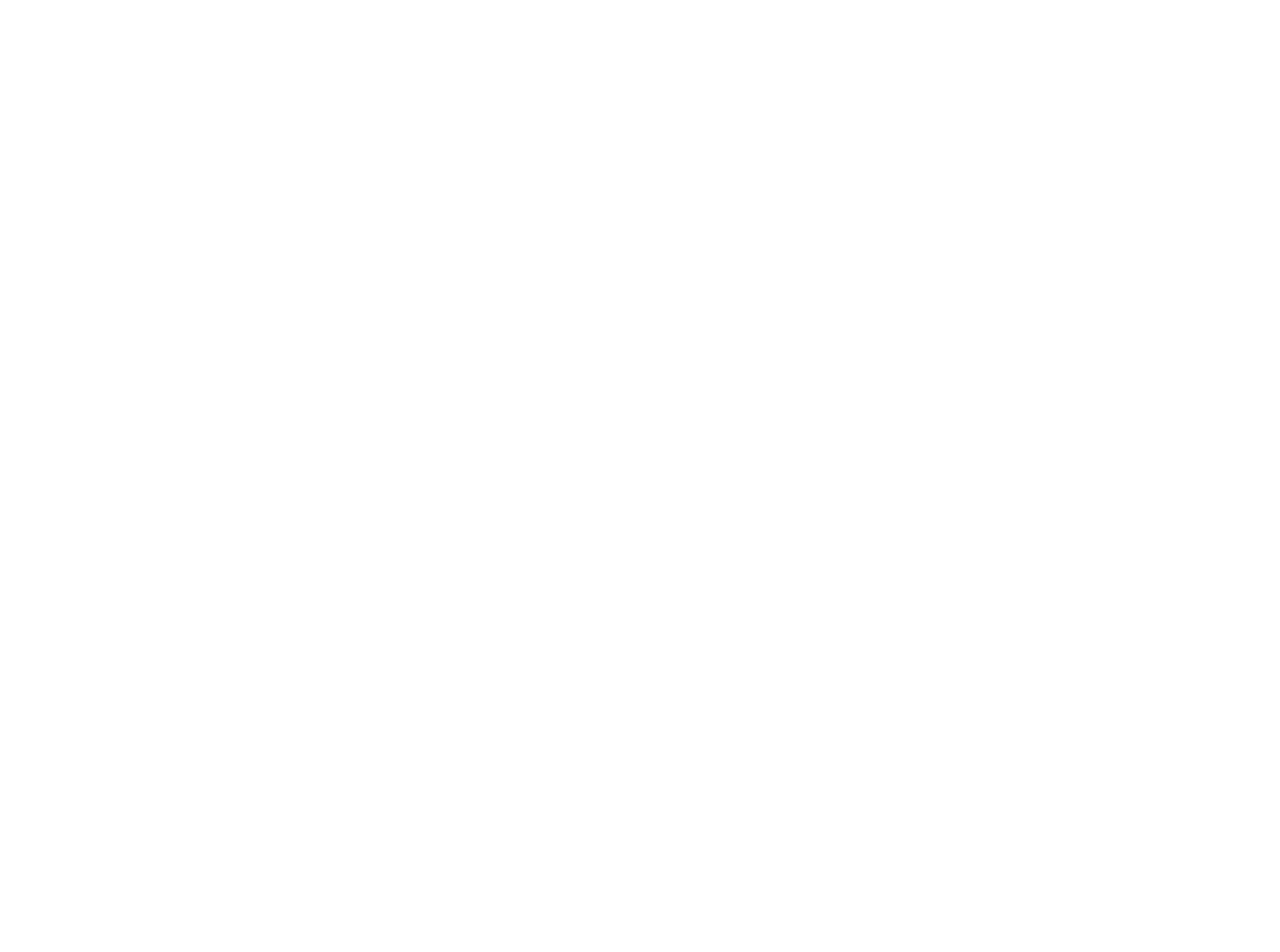
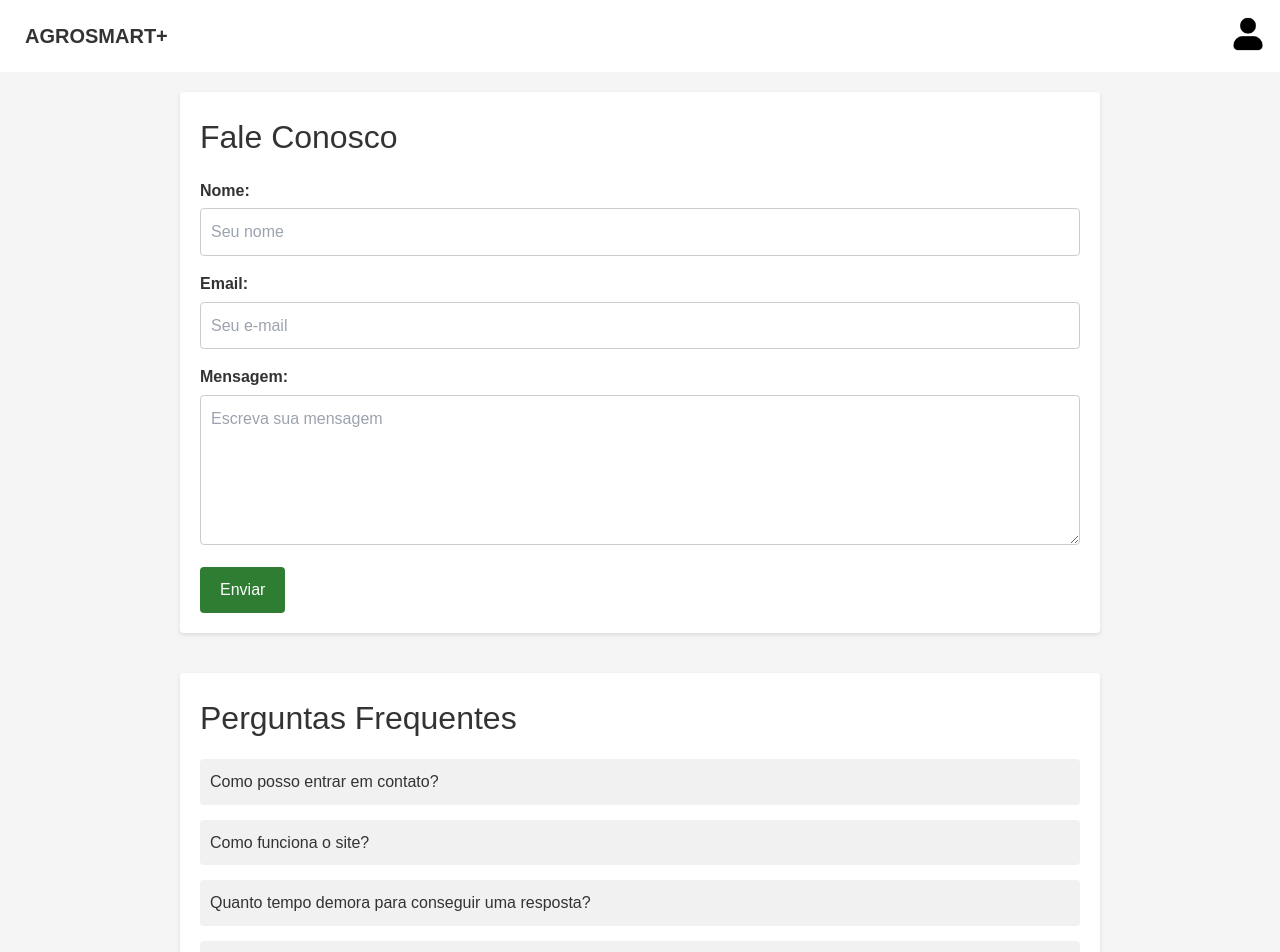
Before and after one commit to agrosmart030-lgtm/AgroSmart, a React (Vite) app in the folder frontend/: page /faq in a window 1280 px wide. Before the commit this address had no page. Shown: the top 952 px of the page. Before the commit the page ends 800 px from the top, so only its background shows below. Built offline with nearby package versions, Linux system fonts and the light colour scheme.

Commit message:
Estou atualizando pois foi incrmentado a pagina de FAQ o suporte do cliente

```diff
--- a/frontend/src/App.jsx
+++ b/frontend/src/App.jsx
@@ -1,9 +1,10 @@
-import { BrowserRouter as Router, Routes, Route } from 'react-router-dom';
+import { Route, BrowserRouter as Router, Routes } from "react-router-dom";
 
-import Home from './pages/home/Home';
-import Cadastro from './pages/cadastro/Cadastro';
-import Dashboard from './pages/dashboard/Dashboard';
-import Login from './pages/login/Login';
+import Cadastro from "./pages/cadastro/Cadastro";
+import Dashboard from "./pages/dashboard/Dashboard";
+import Faq from "./pages/faq/Faq";
+import Home from "./pages/home/Home";
+import Login from "./pages/login/Login";
 
 function App() {
   return (
@@ -13,6 +14,7 @@ function App() {
         <Route path="/cadastro" element={<Cadastro />} />
         <Route path="/dashboard" element={<Dashboard />} />
         <Route path="/login" element={<Login />} />
+        <Route path="/faq" element={<Faq />} />
       </Routes>
     </Router>
   );
--- /dev/null
+++ b/frontend/src/pages/faq/Faq.jsx
@@ -0,0 +1,275 @@
+import React, { useState } from "react";
+import { Link } from "react-router-dom";
+import userImage from "../../assets/user.png";
+
+export default function SuporteAgricola() {
+  const [form, setForm] = useState({ name: "", email: "", message: "" });
+
+  const handleChange = (e) => {
+    const { name, value } = e.target;
+    setForm((prev) => ({ ...prev, [name]: value }));
+  };
+
+  const handleSubmit = (e) => {
+    e.preventDefault();
+    alert("Sua mensagem foi enviada com sucesso!");
+    setForm({ name: "", email: "", message: "" });
+  };
+
+  const toggleAnswer = (e) => {
+    const answer = e.currentTarget.nextElementSibling;
+    if (answer.style.display === "block") {
+      answer.style.display = "none";
+    } else {
+      answer.style.display = "block";
+    }
+  };
+
+  return (
+    <div>
+      <style>{`
+        * {
+          margin: 0;
+          padding: 0;
+          box-sizing: border-box;
+        }
+
+        body {
+          font-family: Arial, sans-serif;
+          line-height: 1.6;
+          background: #f5f5f5;
+          color: #333;
+        }
+
+        .container {
+          max-width: 960px;
+          margin: 20px auto;
+          padding: 0 20px;
+        }
+
+        header {
+          background: #2e7d32;
+          color: #fff;
+          padding: 20px 0;
+          text-align: center;
+          margin-bottom: 30px;
+        }
+
+        h1, h2 {
+          margin-bottom: 15px;
+          font-size: 2em;
+          font-family: 'Arial', sans-serif;
+        }
+
+        .support-form {
+          background: #fff;
+          padding: 20px;
+          border-radius: 4px;
+          margin-bottom: 40px;
+          box-shadow: 0 2px 4px rgba(0,0,0,0.1);
+        }
+
+        .support-form label {
+          display: block;
+          margin-bottom: 5px;
+          font-weight: bold;
+        }
+
+        .support-form input,
+        .support-form textarea {
+          width: 100%;
+          padding: 10px;
+          margin-bottom: 15px;
+          border: 1px solid #ccc;
+          border-radius: 4px;
+        }
+
+        .support-form button {
+          display: inline-block;
+          background: #2e7d32;
+          color: #fff;
+          border: none;
+          padding: 10px 20px;
+          border-radius: 4px;
+          cursor: pointer;
+        }
+
+        .support-form button:hover {
+          background: #45a049;
+        }
+
+        .faq-section {
+          background: #fff;
+          padding: 20px;
+          border-radius: 4px;
+          box-shadow: 0 2px 4px rgba(0,0,0,0.1);
+        }
+
+        .faq-item + .faq-item {
+          margin-top: 15px;
+        }
+
+        .faq-item .question {
+          background: #f1f1f1;
+          padding: 10px;
+          cursor: pointer;
+          border-radius: 4px;
+          transition: 0.3s;
+        }
+
+        .faq-item .question:hover {
+          background: #e2e2e2;
+        }
+
+        .faq-item .answer {
+          margin-top: 5px;
+          padding: 10px;
+          display: none;
+          border-left: 3px solid #4CAF50;
+          background: #fafafa;
+          border-radius: 4px;
+        }
+
+        footer {
+          text-align: center;
+          margin-top: 40px;
+          padding: 20px 0;
+          background: #2e7d32;
+          color: #fff;
+        }
+      `}</style>
+
+      <div className="navbar bg-base-100">
+        <div className="flex-1">
+          <a className="btn btn-ghost text-xl">AGROSMART+</a>
+        </div>
+        <div className="flex-none">
+          <div className="dropdown dropdown-end">
+            <div
+              tabIndex={0}
+              role="button"
+              className="btn btn-ghost btn-circle"
+            ></div>
+            <div
+              tabIndex={0}
+              className="card card-compact dropdown-content bg-base-100 z-[1] mt-3 w-52 shadow"
+            ></div>
+          </div>
+          <div className="dropdown dropdown-end">
+            <div
+              tabIndex={0}
+              role="button"
+              className="btn btn-ghost btn-circle avatar"
+            >
+              <div className="w-10 rounded-full">
+                <img alt="User" src={userImage} />
+              </div>
+            </div>
+            <ul
+              tabIndex={0}
+              className="menu menu-sm dropdown-content bg-base-100 rounded-box z-[1] mt-3 w-52 p-2 shadow"
+            >
+              <li>
+                <a className="justify-between">
+                  Perfil
+                  <span className="badge">New</span>
+                </a>
+              </li>
+              <li>
+                <Link to="/configuracao">Configuração</Link>
+              </li>
+              <li>
+                <a>Sair</a>
+              </li>
+            </ul>
+          </div>
+        </div>
+      </div>
+
+      <div className="container">
+        <section className="support-form">
+          <h2>Fale Conosco</h2>
+          <form onSubmit={handleSubmit}>
+            <label htmlFor="name">Nome:</label>
+            <input
+              type="text"
+              id="name"
+              name="name"
+              value={form.name}
+              onChange={handleChange}
+              placeholder="Seu nome"
+              required
+            />
+
+            <label htmlFor="email">Email:</label>
+            <input
+              type="email"
+              id="email"
+              name="email"
+              value={form.email}
+              onChange={handleChange}
+              placeholder="Seu e-mail"
+              required
+            />
+
+            <label htmlFor="message">Mensagem:</label>
+            <textarea
+              id="message"
+              name="message"
+              rows="5"
+              value={form.message}
+              onChange={handleChange}
+              placeholder="Escreva sua mensagem"
+              required
+            ></textarea>
+
+            <button type="submit">Enviar</button>
+          </form>
+        </section>
+
+        <section className="faq-section">
+          <h2>Perguntas Frequentes</h2>
+
+          {faqData.map((item, index) => (
+            <div className="faq-item" key={index}>
+              <div className="question" onClick={toggleAnswer}>
+                {item.question}
+              </div>
+              <div className="answer">{item.answer}</div>
+            </div>
+          ))}
+        </section>
+      </div>
+
+      <footer>
+        <p>&copy; 2023 Site Agrícola. Todos os direitos reservados.</p>
+      </footer>
+    </div>
+  );
+}
+
+const faqData = [
+  {
+    question: "Como posso entrar em contato?",
+    answer:
+      "Você pode utilizar o formulário acima para enviar sua mensagem diretamente ao nosso suporte.",
+  },
+  {
+    question: "Como funciona o site?",
+    answer:
+      "Nossa plataforma é de cotação de preços dos grãos em tempo real onde você consegue ver as melhores cooperativas da região.",
+  },
+  {
+    question: "Quanto tempo demora para conseguir uma resposta?",
+    answer: "Nosso tempo de resposta tem um prazo de até 2 dias úteis.",
+  },
+  {
+    question: "Qual o horário de atendimento?",
+    answer: "Nosso atendimento funciona de segunda a sexta, das 8h às 18h.",
+  },
+  {
+    question: "Como acompanhar minhas solicitações?",
+    answer:
+      "Após o envio da mensagem, você receberá um protocolo e poderá acompanhar sua solicitação através do nosso site.",
+  },
+];
```
